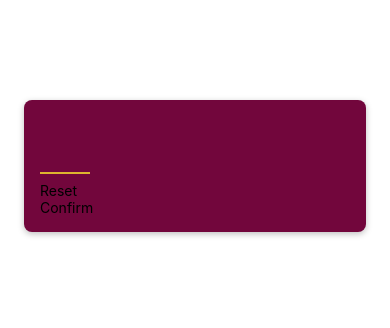
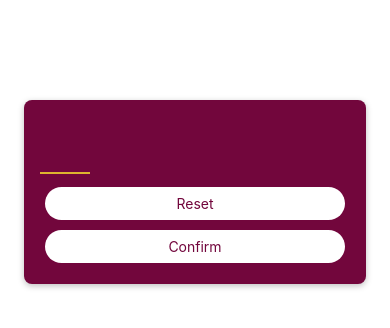
Before and after one commit to KZdesigns/NumberGameApp, a React Native app: screen / in a window 390 px wide. Shown: the top 328 px of the page. Built offline with nearby package versions, Linux system fonts and the light colour scheme.

Commit message:
finished up some button styling PrimaryButton component

```diff
--- a/components/PrimaryButton.js
+++ b/components/PrimaryButton.js
@@ -1,9 +1,16 @@
-import { View, Text, StyleSheet } from "react-native";
+import { View, Text, StyleSheet, Pressable } from "react-native";
 
 function PrimaryButton(props) {
   return (
-    <View>
-      <Text>{props.children}</Text>
+    <View style={styles.OutterButtonContainer}>
+      <View style={styles.InnerButtonContainer}>
+        <Pressable
+          style={({ pressed }) => pressed && styles.ButtonPressed}
+          onPress={props.onPress}
+        >
+          <Text style={styles.ButtonText}>{props.children}</Text>
+        </Pressable>
+      </View>
     </View>
   );
 }
@@ -11,7 +18,21 @@
 export default PrimaryButton;
 
 const styles = StyleSheet.create({
-  Button: {
-    color: "blue",
+  OutterButtonContainer: {
+    borderRadius: 28,
+    margin: 5,
+    overflow: "hidden",
+  },
+  InnerButtonContainer: {
+    paddingVertical: 8,
+    paddingHorizontal: 16,
+    backgroundColor: "white",
+  },
+  ButtonText: {
+    color: "#72063c",
+    textAlign: "center",
+  },
+  ButtonPressed: {
+    opacity: "0.5",
   },
 });
```
